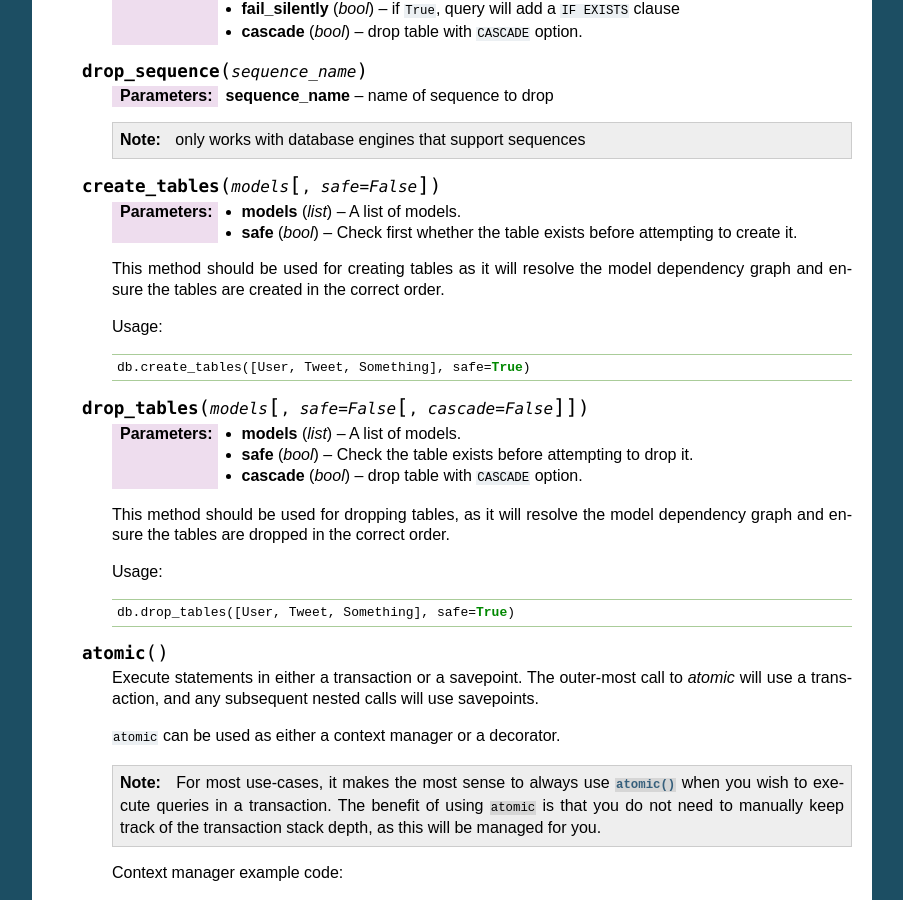
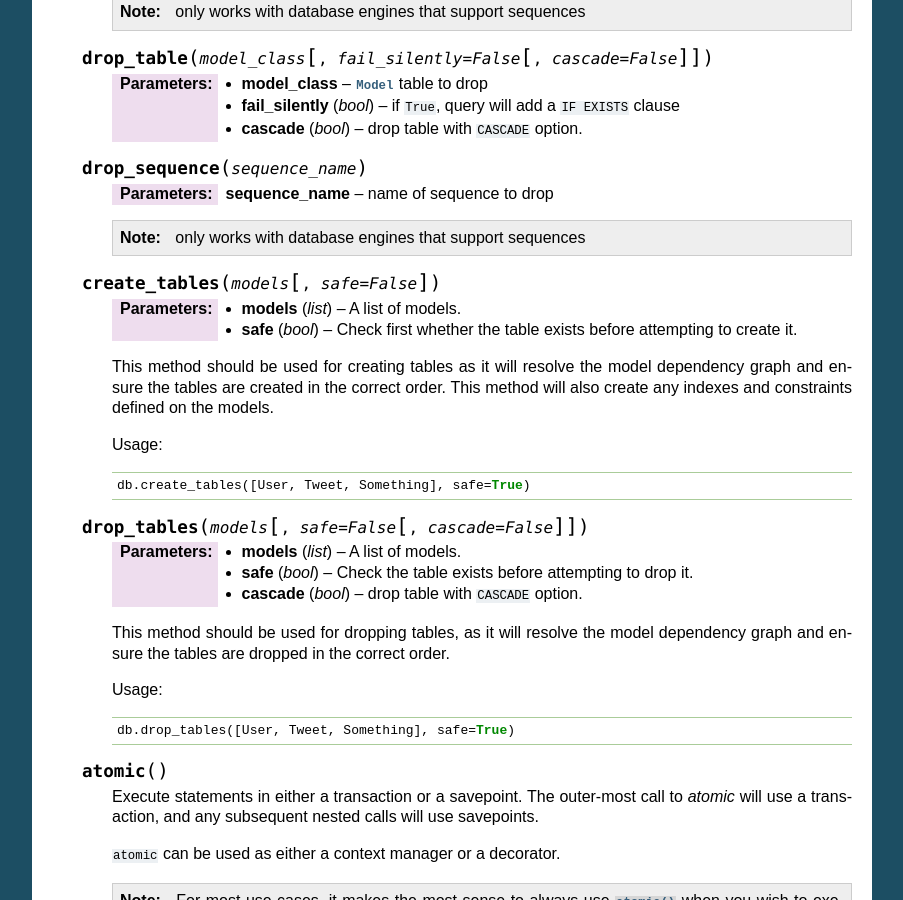
Before and after one commit to coleifer/peewee, a Sphinx documentation site: the page built from docs/peewee/api.rst, in a window 1280 px wide and 900 px high, scrolled down 28258 px. Shown: the whole window, without its empty margins (198-1101 px from the left). Built offline with Sphinx 7.4.7, drawn with Linux system fonts in a browser that asks for light colours; pages that are not in the unit, such as notebooks, are missing from menus; some of the changed text lies outside the part shown.

Commit message:
Update docs, fixes #504

```diff
--- a/docs/peewee/api.rst
+++ b/docs/peewee/api.rst
@@ -281,7 +281,7 @@
         :param bool fail_silently: If set to ``True``, the method will check
           for the existence of the table before attempting to create.
 
-        Create the table for the given model.
+        Create the table for the given model, along with any constraints and indexes.
 
         Example:
 
@@ -1756,6 +1756,9 @@
         :param model_class: :py:class:`Model` class.
         :param bool safe: If `True`, the table will not be created if it already exists.
 
+        .. warning::
+            Unlike :py:meth:`Model.create_table`, this method does not create indexes or constraints. This method will only create the table itself. If you wish to create the table along with any indexes and constraints, use either :py:meth:`Model.create_table` or :py:meth:`Database.create_tables`.
+
     .. py:method:: create_index(model_class, fields[, unique=False])
 
         :param model_class: :py:class:`Model` table on which to create index
@@ -1819,7 +1822,7 @@
         :param list models: A list of models.
         :param bool safe: Check first whether the table exists before attempting to create it.
 
-        This method should be used for creating tables as it will resolve the model dependency graph and ensure the tables are created in the correct order.
+        This method should be used for creating tables as it will resolve the model dependency graph and ensure the tables are created in the correct order. This method will also create any indexes and constraints defined on the models.
 
         Usage:
 
```
